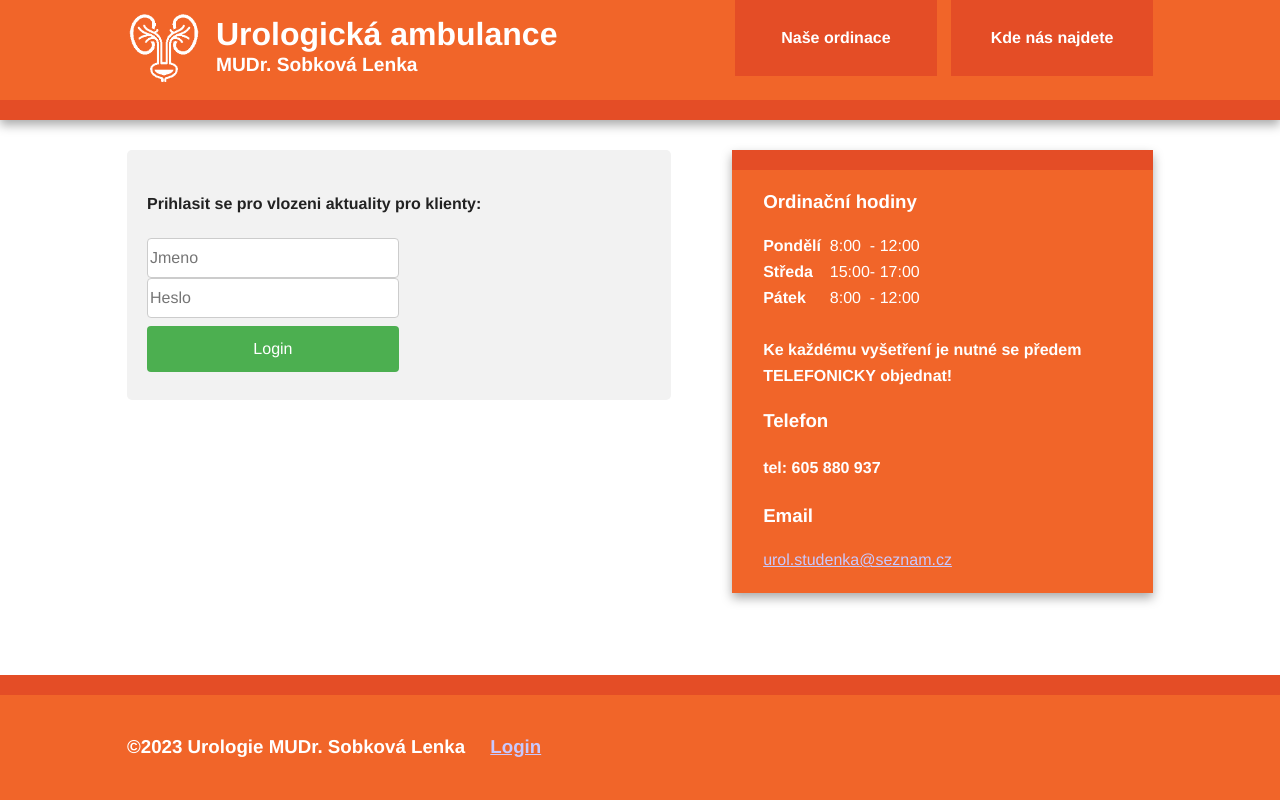
After one commit to JirkaVicha/urologiestudenka, a PHP site: page /login.php in a window 1280 px wide. The commit adds this page. Run offline with PHP 8.4, Linux system fonts and the light colour scheme; some libraries are stand-ins or nearby versions.

Commit message:
creating login page with form

```diff
--- a/css/main.css
+++ b/css/main.css
@@ -47,6 +47,42 @@ textarea {
   background: #ccc;
   color: #000;
   padding: 0.2em 0;
+}
+
+.login {
+  margin: 20px;
+}
+
+input[type=text], [type=password] {
+  width: 50%;
+  height: 40px;
+  padding: 14px, 20px;
+  margin: 8px, 0;
+  display: inline-block;
+  border: 1px solid #ccc;
+  border-radius: 4px;
+  box-sizing: border-box;
+}
+
+input[type=submit] {
+  width: 50%;
+  background-color: #4CAF50;
+  color: white;
+  padding: 14px 20px;
+  margin: 8px 0;
+  border: none;
+  border-radius: 4px;
+  cursor: pointer;
+}
+
+input[type=submit]:hover {
+  background-color: #45a049;
+}
+
+.login-form {
+  border-radius: 5px;
+  background-color: #f2f2f2;
+  padding: 20px;
 }
 
 
@@ -261,6 +297,7 @@ body {
 
   .wrapper {
       width: 1026px; /* 1140px - 10% for margins */
+      justify-content: space-between;
       margin: 0 auto;
   }
 }
--- a/index.php
+++ b/index.php
@@ -68,7 +68,7 @@
                         </tbody>
                     </table>
 					<br/>
-					<strong>Ke každému vyšetření je nutné se předem objednat!</strong>
+					<strong>Ke každému vyšetření je nutné se předem TELEFONICKY objednat!</strong>
                     <h3>Telefon</h3>
                     <h4>tel: 605 880 937</h4>
                     <h3>Email</h3>
@@ -80,7 +80,8 @@
 
         <div class="footer-container">
             <footer class="wrapper">
-                <h3>©2023 Urologie MUDr. Sobková Lenka</h3>
+                <h3>©2023 Urologie MUDr. Sobková Lenka
+                <span class="login"><a href="login.php">Login</a></span></h3>
             </footer>
         </div>
 
--- a/kdenasnajdete.php
+++ b/kdenasnajdete.php
@@ -64,7 +64,7 @@
                         </tbody>
                     </table>
 					<br/>
-					<strong>Ke každému vyšetření je nutné se předem objednat!</strong>
+					<strong>Ke každému vyšetření je nutné se předem TELEFONICKY objednat!</strong>
                     <h3>Telefon</h3>
                     <h4>tel: 605 880 937</h4>
                     <h3>Email</h3>
--- /dev/null
+++ b/login.php
@@ -0,0 +1,91 @@
+<!DOCTYPE html>
+<html lang="en">
+<head>
+  <meta charset="UTF-8">
+  <meta http-equiv="X-UA-Compatible" content="IE=edge">
+  <meta name="viewport" content="width=device-width, initial-scale=1.0">
+  <title>LogIn</title>
+  <link rel="stylesheet" href="css/normalize.min.css">
+  <link rel="stylesheet" href="css/main.css">
+  <script src="js/vendor/modernizr-2.8.3-respond-1.4.2.min.js"></script>
+</head>
+<body>
+
+<div class="header-container">
+  <header class="wrapper clearfix">
+    <img src="img/ico_main.png" alt="Urologie MUDr. Sobková Lenka" height="74" width="74" style="float: left; padding: 10px 15px 0 0;"/>
+      <h1 class="title">Urologická ambulance<br /><span style="font-size: 0.6em;">MUDr. Sobková Lenka</span></h1>
+        <nav>
+          <ul>
+            <li><a href="kdenasnajdete.php">Kde nás najdete</a></li>
+            <li><a href="naseordinace.php">Naše ordinace</a></li>
+          </ul>
+        </nav>
+  </header>
+</div>
+
+<div class="main-container">
+  <div class="main wrapper clearfix">
+
+    <article>
+      <div class="login-form">
+      <h4>Prihlasit se pro vlozeni aktuality pro klienty:</h4>
+      <!--Form for login to the admin page-->
+      <form action="login.php" method="post">
+        <input type="text" name="username" placeholder="Jmeno" required>
+        <input type="password" name="password" placeholder="Heslo" required>
+        <input type="submit" name="submit" value="Login">
+      </form>
+      </div>
+
+    </article>
+
+
+    <aside>
+      <h3>Ordinační hodiny</h3>
+        <table>
+          <tbody>
+            <tr>
+              <td><strong>Pondělí</strong></td>
+              <td>&nbsp; 8:00</td>
+              <td> - 12:00</td>
+              <td></td>
+            </tr>
+            <tr>
+              <td><strong>Středa</strong></td>
+              <td>&nbsp; 15:00</td>
+              <td> - 17:00</td>
+              <td>&nbsp;</td>
+            </tr>
+
+            <tr>
+              <td><strong>Pátek</strong></td>
+              <td>&nbsp; 8:00</td>
+              <td> - 12:00</td>
+              <td></td>
+            </tr>
+          </tbody>
+        </table>
+
+        <br/>
+				<strong>Ke každému vyšetření je nutné se předem TELEFONICKY objednat!</strong>
+          <h3>Telefon</h3>
+          <h4>tel: 605 880 937</h4>
+          <h3>Email</h3>
+          <a href="mailto:urol.studenka@seznam.cz">urol.studenka@seznam.cz</a>
+    </aside>
+
+    </div> <!-- #main -->
+      </div> <!-- #main-container -->
+
+      <div class="footer-container">
+        <footer class="wrapper">
+          <h3>©2023 Urologie MUDr. Sobková Lenka
+          <span class="login"><a href="login.php">Login</a></span></h3>
+        </footer>
+      </div>
+
+    <script src="js/vendor/jquery-1.11.2.min.js"></script>
+
+  </body>
+</html>
--- a/naseordinace.php
+++ b/naseordinace.php
@@ -63,7 +63,7 @@
                         </tbody>
                     </table>
 					<br/>
-					<strong>Ke každému vyšetření je nutné se předem objednat!</strong>
+					<strong>Ke každému vyšetření je nutné se předem TELEFONICKY objednat!</strong>
                     <h3>Telefon</h3>
                     <h4>tel: 605 880 937</h4>
                     <h3>Email</h3>
```
